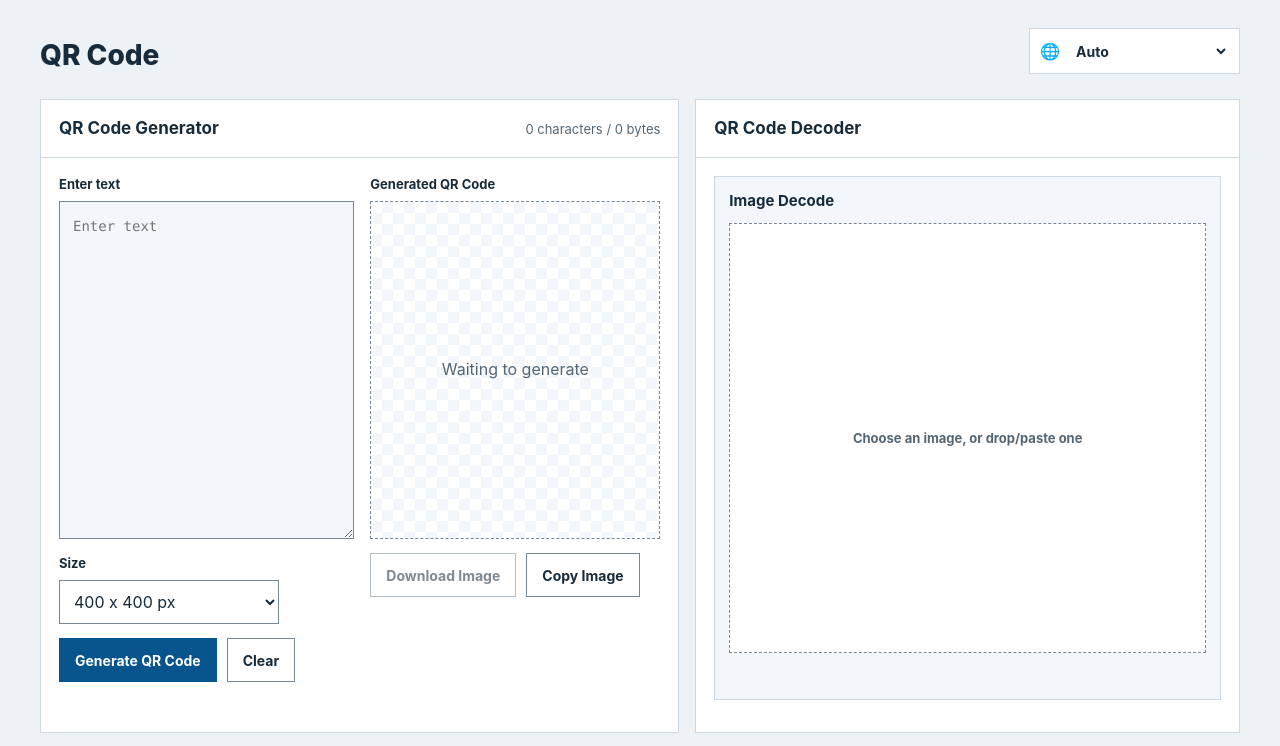
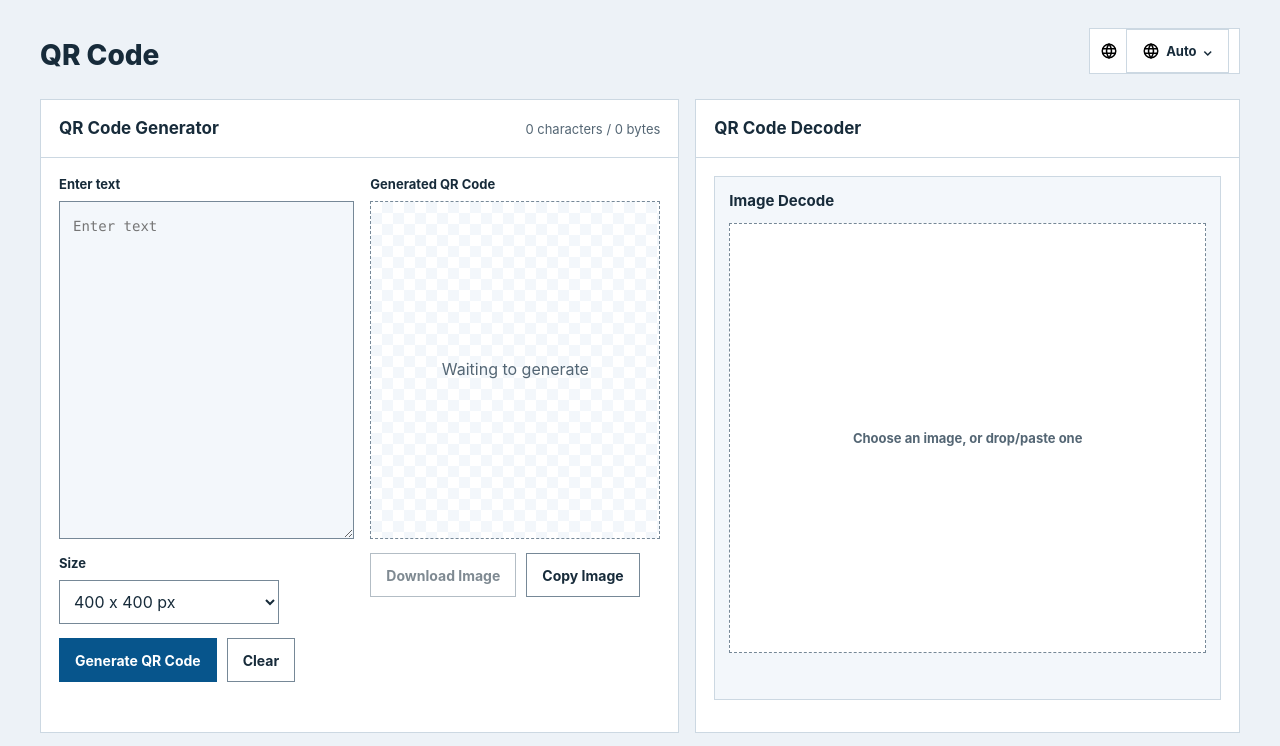
Before and after one commit to FionViber/QRCode, a plain HTML site: page index.html in a window 1280 px wide. Shown: the top 746 px of the page. Drawn offline with Linux system fonts and the light colour scheme.

Commit message:
Use local world icon and accessible language picker

```diff
--- a/assets/fionviber-tool.css
+++ b/assets/fionviber-tool.css
@@ -129,6 +129,12 @@ h3 {
   white-space: nowrap;
   flex: 0 0 auto;
 }
+.language-icon { width:18px; height:18px; display:block; }
+.locale-button { display:inline-flex; min-height:44px; align-items:center; gap:6px; border:1px solid var(--line); border-radius:0; background:var(--panel); color:var(--text); font:inherit; }
+.locale-button img { width:18px; height:18px; }
+.locale-menu { position:absolute; z-index:5; margin-top:2px; border:1px solid var(--line); background:var(--panel); }
+.locale-option { display:block; width:100%; min-height:44px; padding:8px 12px; border:0; background:var(--panel); color:var(--text); text-align:start; }
+.locale-option:hover,.locale-option[aria-selected="true"] { background:var(--wash); }
 
 .language-icon {
   font-size: 16px;
--- /dev/null
+++ b/assets/locale-picker.js
@@ -0,0 +1,17 @@
+(() => {
+  const select = document.querySelector('#languageSelect');
+  const label = select?.closest('.language-picker');
+  if (!select || !label) return;
+  const button = document.createElement('button');
+  button.type = 'button'; button.className = 'locale-button';
+  button.setAttribute('aria-haspopup', 'listbox'); button.setAttribute('aria-expanded', 'false');
+  button.innerHTML = '<img src="assets/world.svg" alt=""><span></span><span aria-hidden="true">⌄</span>';
+  const menu = document.createElement('div'); menu.className='locale-menu'; menu.hidden=true; menu.setAttribute('role','listbox');
+  const options=[...select.options]; const names=new Map(options.map(o=>[o.value,o.textContent]));
+  for(const option of options){const item=document.createElement('button');item.type='button';item.className='locale-option';item.setAttribute('role','option');item.dataset.value=option.value;item.textContent=option.textContent;item.addEventListener('click',()=>choose(option.value));menu.append(item)}
+  select.hidden=true;label.append(button,menu);
+  function sync(){button.querySelector('span').textContent=names.get(select.value)||'';for(const item of menu.children)item.setAttribute('aria-selected',String(item.dataset.value===select.value))}
+  function choose(value){select.value=value;select.dispatchEvent(new Event('change',{bubbles:true}));menu.hidden=true;button.setAttribute('aria-expanded','false');button.focus();sync()}
+  button.addEventListener('click',()=>{menu.hidden=!menu.hidden;button.setAttribute('aria-expanded',String(!menu.hidden))});
+  document.addEventListener('click',e=>{if(!label.contains(e.target)){menu.hidden=true;button.setAttribute('aria-expanded','false')}});button.addEventListener('keydown',e=>{if(e.key==='Escape'){menu.hidden=true;button.setAttribute('aria-expanded','false')}if(e.key==='ArrowDown'){e.preventDefault();menu.hidden=false;menu.querySelector('.locale-option')?.focus()}});sync();
+})();
--- a/index.html
+++ b/index.html
@@ -11,7 +11,7 @@
     <div class="title-row">
       <h1 data-i18n="appTitle">QR Code</h1>
       <label class="language-picker" for="languageSelect">
-        <span class="language-icon" aria-hidden="true">🌐</span>
+        <img class="language-icon" src="assets/world.svg" alt="">
         <span id="languageLabel" class="sr-only" data-i18n="languageLabel">Language</span>
         <select id="languageSelect" aria-labelledby="languageLabel">
           <option value="auto">Auto</option>
@@ -120,5 +120,6 @@
 
   <script src="vendor/zxing-browser.min.js"></script>
   <script src="app.js"></script>
+  <script src="assets/locale-picker.js"></script>
 </body>
 </html>
```
Also changed, not shown: assets/world.svg (added), 1 other file.
